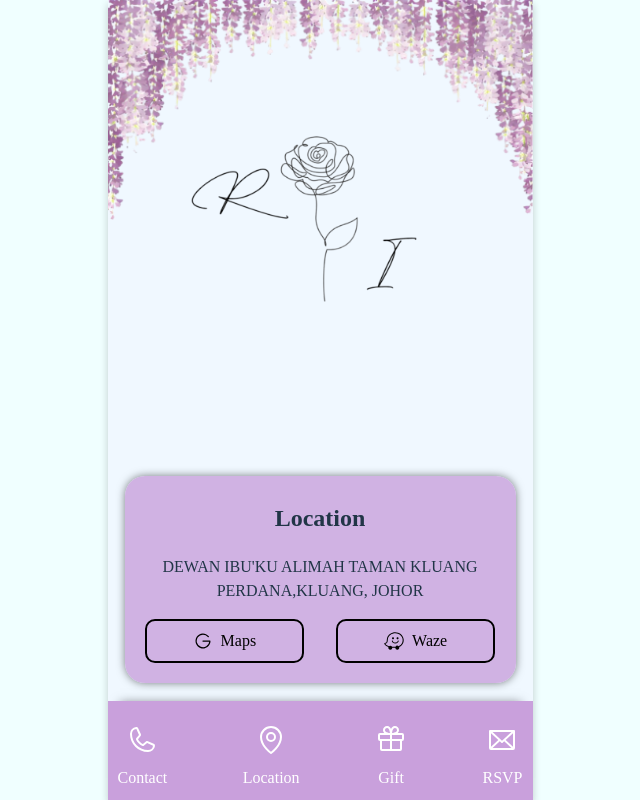
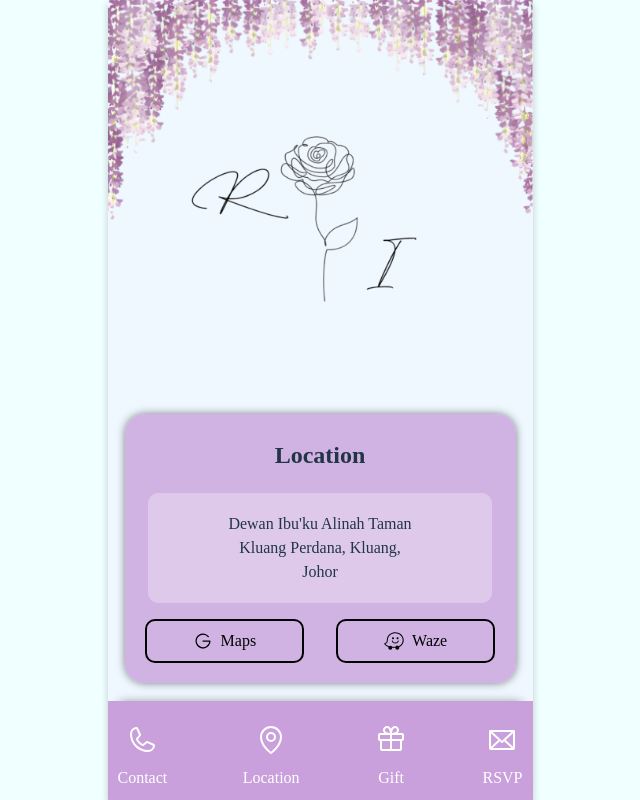
Before and after one commit to RKPinata/wedding, a Next.js app: page / in a window 1280 px wide. Both pictures are taken after a click on the element "Location". Shown: the whole page, without its empty margins (320-960 px from the left). Built offline with nearby package versions, Linux system fonts and the light colour scheme.

Commit message:
Location can be copied automatically

```diff
--- a/src/components/Popup/PopupItems/LocationPopup/LocationPopup.module.css
+++ b/src/components/Popup/PopupItems/LocationPopup/LocationPopup.module.css
@@ -1,5 +1,17 @@
 .location-popup-items p {
     text-align: center;
+}
+
+.location-address {
+    background: hsla(0, 0%, 100%, 0.3);
+    border-radius: 10px;
+    padding: 5% 20%;
+    width: 90%;
+    margin: 0 auto;
+}
+
+.location-address:hover {
+    cursor: pointer;
 }
 
 .location-popup-buttons {
--- a/src/components/Popup/PopupItems/LocationPopup/LocationPopup.tsx
+++ b/src/components/Popup/PopupItems/LocationPopup/LocationPopup.tsx
@@ -3,12 +3,13 @@ import styles from './LocationPopup.module.css';
 import { faWaze } from '@fortawesome/free-brands-svg-icons';
 import { GoogleLogo } from '@phosphor-icons/react';
 import { FontAwesomeIcon } from '@fortawesome/react-fontawesome';
+import CopyableP from '@/components/CopyableP/CopyableP';
 
 const LOCATION_DATA: LocationItem[] = [
     {
-        address: "DEWAN IBU'KU ALIMAH TAMAN KLUANG PERDANA,KLUANG, JOHOR",
-        mapsIcon: <GoogleLogo  size={20} />,
-        wazeIcon: <FontAwesomeIcon icon={faWaze} size="lg"/>,
+        address: "Dewan Ibu'ku Alinah Taman Kluang Perdana, Kluang, Johor",
+        mapsIcon: <GoogleLogo size={20} />,
+        wazeIcon: <FontAwesomeIcon icon={faWaze} size="lg" />,
     }
 ];
 
@@ -19,7 +20,9 @@ const LocationPopup: React.FC = () => {
                 <div
                     className={styles["location-popup-items"]}
                     key={index}>
-                    <p>{item.address}</p>
+                    <div className={styles["location-address"]}>
+                        <CopyableP copyableText={item.address} />
+                    </div>
                     <div className={styles["location-popup-buttons"]}>
                         <button>
                             {item.mapsIcon}
```
